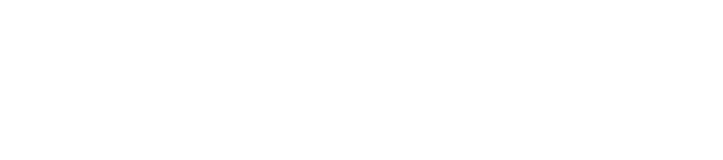
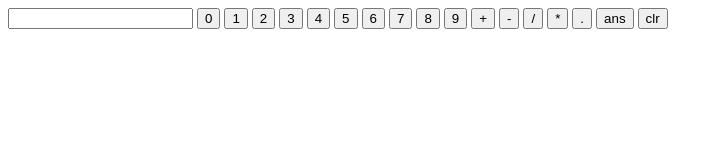
Before and after one commit to acciojob/calculator-shaikhanas02, a website: page main.html in a window 1280 px wide. Shown: the whole page, without its empty margins (0-723 px from the left). Drawn offline with Linux system fonts and the light colour scheme.

Commit message:
created a submission

```diff
--- a/main.html
+++ b/main.html
@@ -10,7 +10,41 @@
 	<!-- the entire body must be written by student -->
     <script type="text/javascript" src="./script.js">
 </script>
-
+<input id="input" value="">
+ <button id="block0" value='0' onclick=add
+(this.value)>0</button>
+ <button id="block1" value='1' onclick=add
+(this.value)>1</button>
+ <button id="block2" value='2' onclick=add
+(this.value)>2</button>
+ <button id="block3" value='3' onclick=add
+(this.value)>3</button>
+ <button id="block4" value='4' onclick=add
+(this.value)>4</button>
+ <button id="block5" value='5' onclick=add
+(this.value)>5</button>
+ <button id="block6" value='6' onclick=add
+(this.value)>6</button>
+ <button id="block7" value='7' onclick=add
+(this.value)>7</button>
+ <button id="block8" value='8' onclick=add
+(this.value)>8</button>
+ <button id="block9" value='9' onclick=add
+(this.value)>9</button>
+ <button id='plus' value='+' onclick=add
+(this.value)>+</button>
+ <button id="minus" value='-' onclick=add
+(this.value)>-</button>
+ <button id="divide" value='/' onclick=add
+(this.value)>/</button>
+ <button id="multiply" value='*' onclick=add
+(this.value)>*</button>
+ <button id="dot" value='.' onclick=add(this.
+value)>.</button>
+ <button id="ans" value='ans' onclick=ans()
+>ans</button>
+ <button id="clr" value='clr' onclick=clr()
+>clr</button>
 </body>
 
 </html>
--- a/script.js
+++ b/script.js
@@ -1 +1,17 @@
+function swapTheme() {
+ if (document.getElementById('app').
+className == 'night') {
+ document.getElementById('app').
+className = 'day'
+ document.getElementById('swap').
+className = 'button_day'
+ } else if (document.getElementById('app').
+className == 'day') {
+ document.getElementById('app').
+className = 'night'
+ document.getElementById('swap').
+className = 'button_night'
+ }
+ }
+
 //your code here
```
